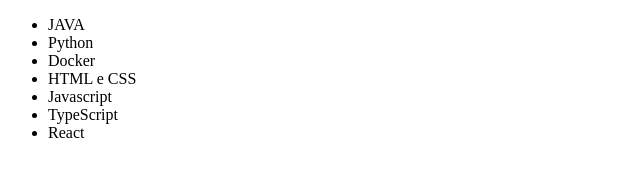
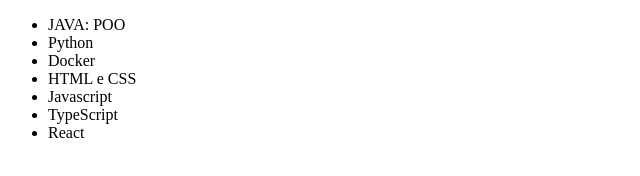
Before and after one commit to gaabrieloliver/repo-git, a plain HTML site: page projeto/index.html in a window 1280 px wide. Shown: the full height of the page, 0-640 px from the left. Drawn offline with Linux system fonts and the light colour scheme.

Commit message:
Alterando nome do curso JAVA -> JAVA: POO

```diff
--- a/projeto/index.html
+++ b/projeto/index.html
@@ -8,7 +8,7 @@
   </head>
   <body>
     <ul>
-      <li>JAVA</li>
+      <li>JAVA: POO</li>
       <li>Python</li>
       <li>Docker</li>
       <li>HTML e CSS</li>
```
